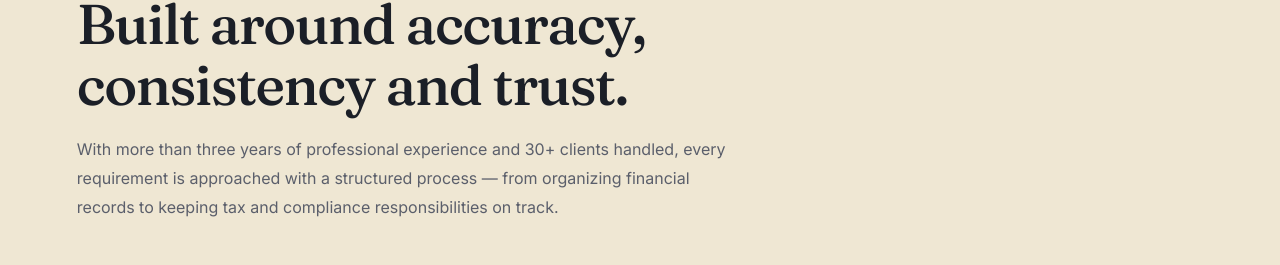
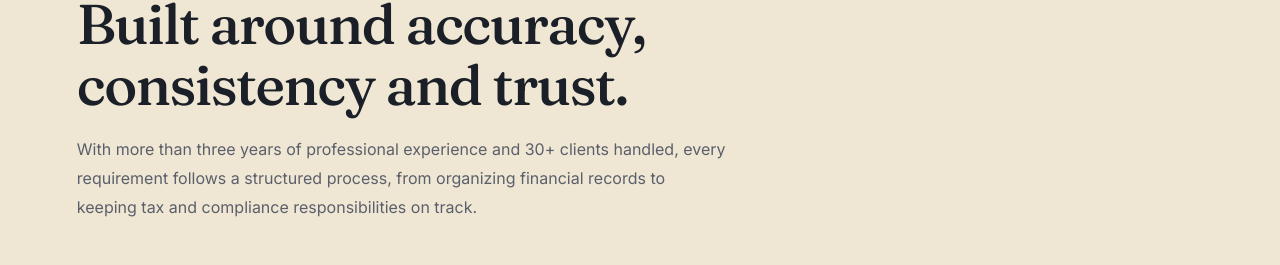
Before and after one commit to ashokjdhdbdb-bit/Ledgerwise-Advisory, a plain HTML site: page index.html in a window 1280 px wide. Shown: the part 3838-4103 px from the top of the page. Drawn offline with Linux system fonts and the light colour scheme.

Commit message:
Update index.html

```diff
--- a/index.html
+++ b/index.html
@@ -2554,10 +2554,7 @@
         </h2>
 
         <p>
-          With more than three years of professional experience and
-          30+ clients handled, every requirement is approached with
-          a structured process — from organizing financial records
-          to keeping tax and compliance responsibilities on track.
+With more than three years of professional experience and 30+ clients handled, every requirement follows a structured process, from organizing financial records to keeping tax and compliance responsibilities on track.
         </p>
 
       </div>
```
